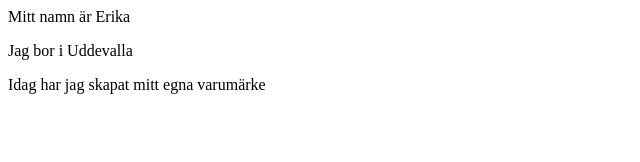
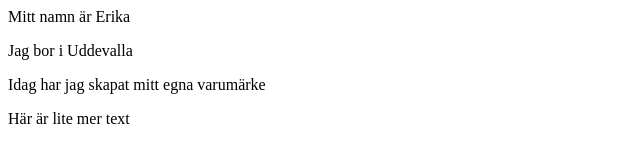
Before and after one commit to ErikaGillerstedt/test-repo-modul1-2025, a plain HTML site: page index.html in a window 1280 px wide. Shown: the whole page, without its empty margins (0-640 px from the left). Drawn offline with Linux system fonts and the light colour scheme.

Commit message:
mer text

```diff
--- a/index.html
+++ b/index.html
@@ -8,5 +8,6 @@
     <p>Mitt namn är Erika</p>
     <p>Jag bor i Uddevalla</p>
     <p>Idag har jag skapat mitt egna varumärke</p>
+    <p>Här är lite mer text</p>
 </body>
 </html>
```
